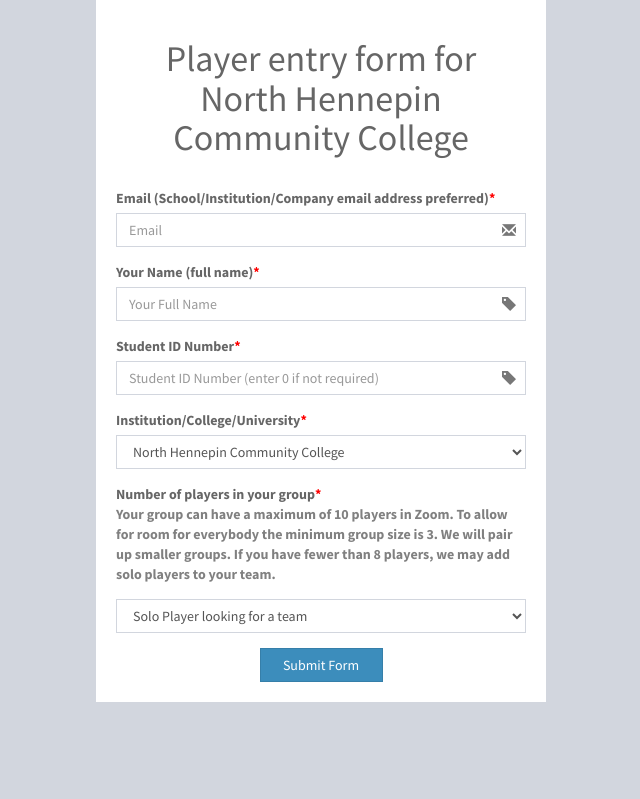
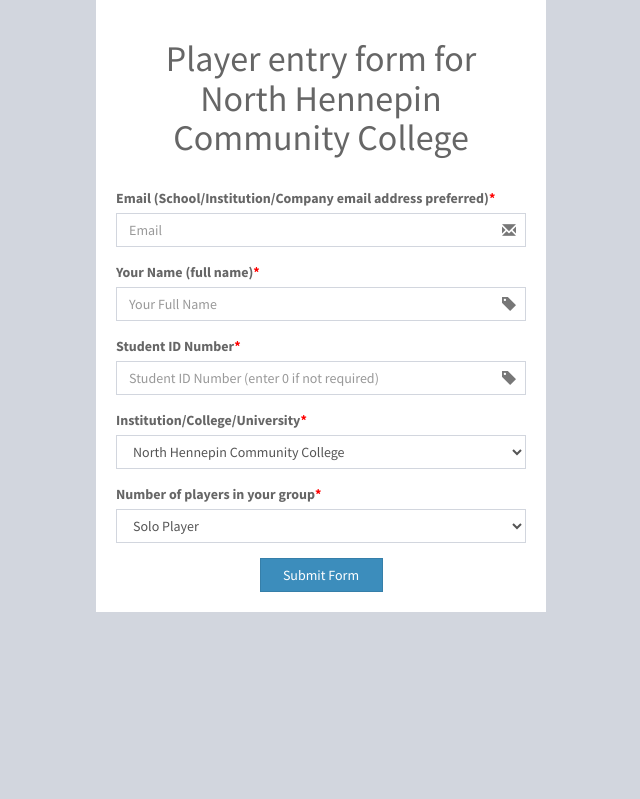
Before and after one commit to techsavvy1013/Scavhunt, a CodeIgniter app: page /database/ in a window 1280 px wide. Shown: the part 65-864 px from the top of the page, without its empty margins (319-959 px from the left). Run offline with CodeIgniter, Linux system fonts and the light colour scheme; data comes from the database, SQL or seed files in the repository.

Commit message:
feedback - changing texts, leaderboard, ...

```diff
--- a/application/views/entryform.php
+++ b/application/views/entryform.php
@@ -76,10 +76,10 @@
                     <div class="form-group has-feedback">
                         <label for="playersId">
                             Number of players in your group<span style="color:red;">*</span><br>
-                            <p style="color:grey;">Your group can have a maximum of 10 players in Zoom. To allow for room for everybody the minimum group size is 3. We will pair up smaller groups. If you have fewer than 8 players, we may add solo players to your team.</p>
+                            <!-- <p style="color:grey;">Your group can have a maximum of 10 players in Zoom. To allow for room for everybody the minimum group size is 3. We will pair up smaller groups. If you have fewer than 8 players, we may add solo players to your team.</p> -->
                         </label>
                         <select id="playersId" name="playersId" class="form-control" onchange="getTeamInfo(this.value);">
-                            <option value="1" selected>Solo Player looking for a team</option>
+                            <option value="1" selected>Solo Player</option>
                             <option value="2">2 Players</option>
                             <option value="3">3 Players</option>
                             <option value="4">4 Players</option>
@@ -88,11 +88,11 @@
                             <option value="7">7 Players</option>
                             <option value="8">8 Players</option>
                             <option value="9">9 Players</option>
-                            <option value="10">10 Players</option>
+                            <option value="10">10 or more players</option>
                         </select>
                     </div>
                     <div id="team_info">
-                        <div class="form-group has-feedback">
+                        <!-- <div class="form-group has-feedback">
                             <label for="samedevice">
                                 Are all you players on the team located together? (Yes if you are in the same room playing on the same computer or device; No if players are joining Zoom using different devices or in different locations)<span style="color:red;">*</span><br>
                             </label>
@@ -106,7 +106,7 @@
                                     &nbsp;&nbsp;&nbsp;<input type="radio" class="form-check-input" name="samedevice" value="0" checked>&nbsp;&nbsp;&nbsp;Zoom
                                 </label>
                             </div>
-                        </div>
+                        </div> -->
 
                         <div id="noteam_div" class="form-group has-feedback">
                             <label for="teamname">Team Name<span style="color:red;">*</span></label>
--- a/application/views/scavenger-hunts/huntDetails.php
+++ b/application/views/scavenger-hunts/huntDetails.php
@@ -148,12 +148,12 @@ $doorImagePath = $huntInfo->door_image_path;
                                 <div class="col-md-6">
                                     <div class="form-group">
                                         <label for="maxTime">Maximum Time (Minutes)</label>
-                                        <input type="number" class="form-control required" value="<?php echo $maxTime; ?>" id="maxTime" name="maxTime" min="1" max="60" />
+                                        <input type="number" class="form-control required" value="<?php echo $maxTime; ?>" id="maxTime" name="maxTime" min="1" max="240" />
                                     </div>
                                 </div>
 
                             </div>
-                            <div class="row">
+                            <!-- <div class="row">
                                 <div class="col-md-12">
                                     <div class="form-group">
                                         <br>
@@ -161,7 +161,7 @@ $doorImagePath = $huntInfo->door_image_path;
                                         <label for="isForceJoin">Force solo/duo teams to join others</label>
                                     </div>
                                 </div>
-                            </div>
+                            </div> -->
                         </div><!-- /.box-body -->
 
                         <div class="box-footer">
```
